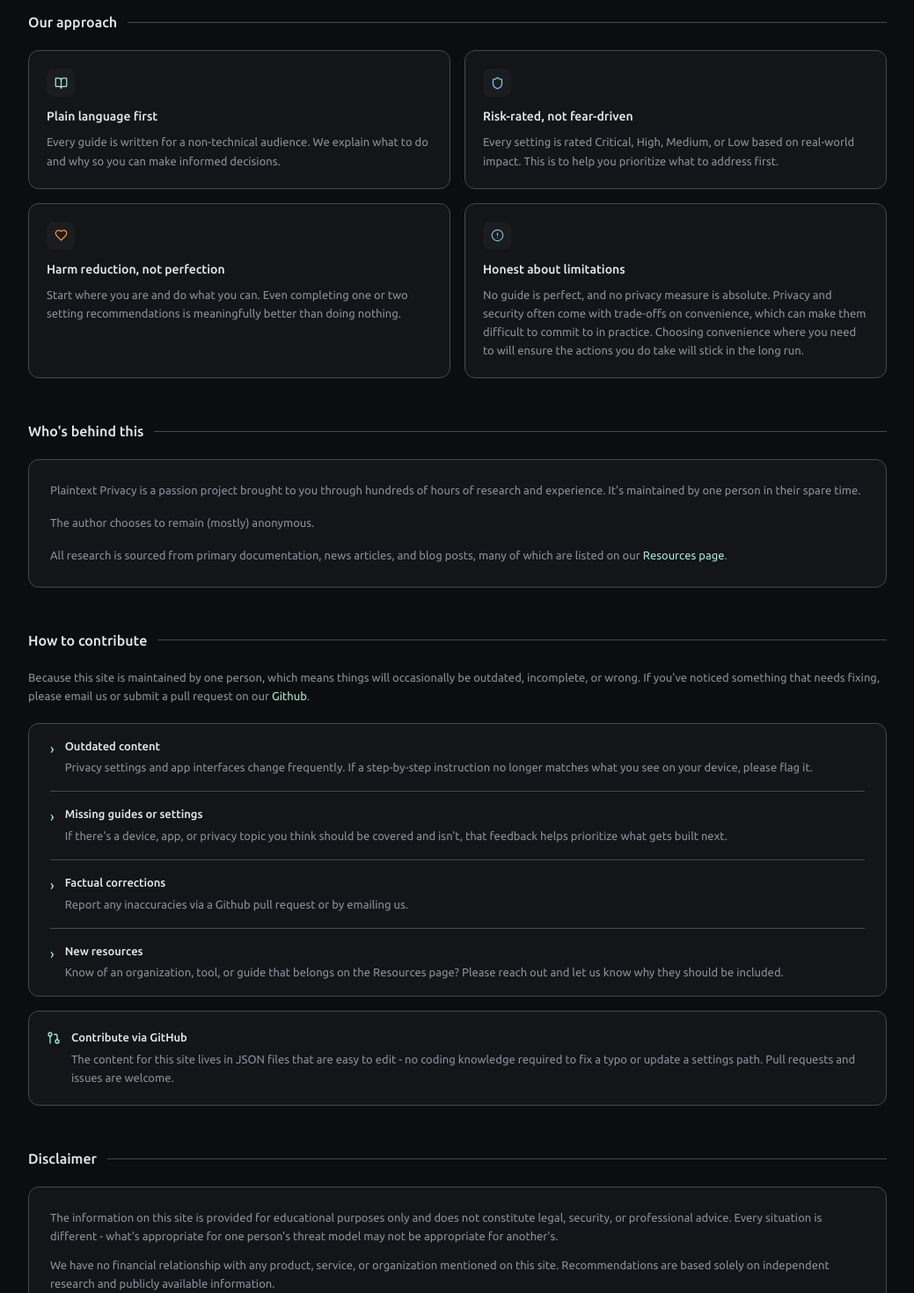
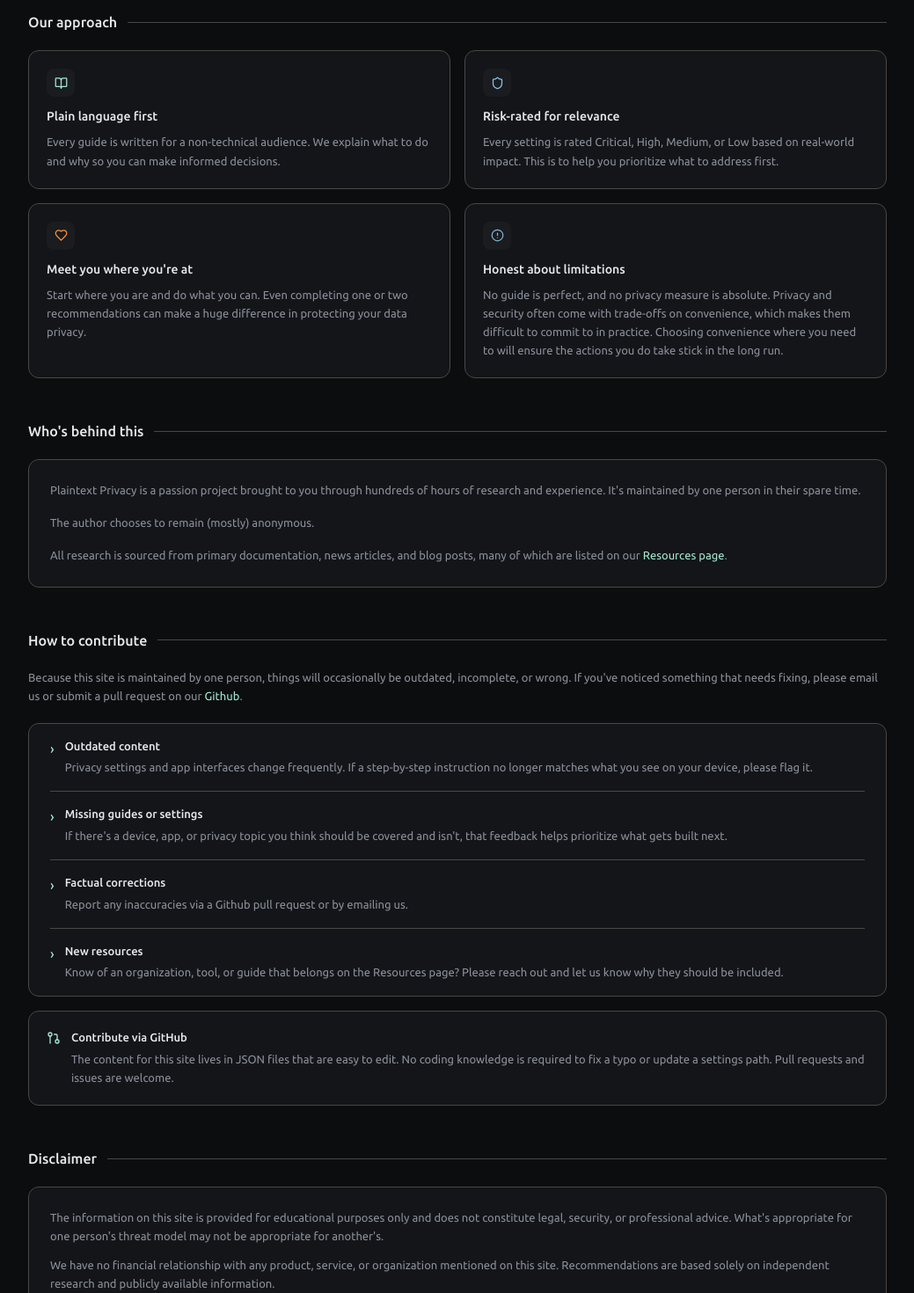
Before and after one commit to plaintextprivacy/plaintextprivacy, a React (Vite) app: page /about in a window 1280 px wide. Shown: the part 580-2050 px from the top of the page at 88% size, without its empty margins (120-1159 px from the left). Built offline with nearby package versions, Linux system fonts and the light colour scheme.

Commit message:
initial edits

```diff
--- a/src/components/layout/Footer.tsx
+++ b/src/components/layout/Footer.tsx
@@ -94,7 +94,7 @@ export const Footer = () => (
       <div className='border-t border-default pt-6 flex flex-wrap items-start justify-between gap-4'>
         <p className='text-label leading-relaxed text-text-tertiary'>
           We provide information and resources, not legal advice. Be sure to research any privacy or
-          security measures you implement - don&rsquo;t just take an internet stranger&rsquo;s word
+          security measures you implement. Don&rsquo;t just take an internet stranger&rsquo;s word
           for it!
         </p>
         <Link
--- a/src/pages/AboutPage.tsx
+++ b/src/pages/AboutPage.tsx
@@ -84,7 +84,7 @@ export const AboutPage = () => (
           </InfoCard>
           <InfoCard
             icon={Shield}
-            title='Risk-rated, not fear-driven'
+            title='Risk-rated for relevance'
             accentColor='var(--color-teal)'
           >
             Every setting is rated Critical, High, Medium, or Low based on real-world impact. This
@@ -92,11 +92,11 @@ export const AboutPage = () => (
           </InfoCard>
           <InfoCard
             icon={Heart}
-            title='Harm reduction, not perfection'
+            title="Meet you where you're at"
             accentColor='var(--color-risk-high)'
           >
-            Start where you are and do what you can. Even completing one or two setting
-            recommendations is meaningfully better than doing nothing.
+            Start where you are and do what you can. Even completing one or two recommendations can
+            make a huge difference in protecting your data privacy.
           </InfoCard>
           <InfoCard
             icon={AlertCircle}
@@ -104,8 +104,8 @@ export const AboutPage = () => (
             accentColor='var(--color-info)'
           >
             No guide is perfect, and no privacy measure is absolute. Privacy and security often come
-            with trade-offs on convenience, which can make them difficult to commit to in practice.
-            Choosing convenience where you need to will ensure the actions you do take will stick in
+            with trade-offs on convenience, which makes them difficult to commit to in practice.
+            Choosing convenience where you need to will ensure the actions you do take stick in
             the long run.
           </InfoCard>
         </div>
@@ -135,9 +135,9 @@ export const AboutPage = () => (
       <section className='mb-12'>
         <SectionHeader title='How to contribute' />
         <p className='mb-5 text-body leading-relaxed text-text-secondary'>
-          Because this site is maintained by one person, which means things will occasionally be
-          outdated, incomplete, or wrong. If you've noticed something that needs fixing, please
-          email us or submit a pull request on our{' '}
+          Because this site is maintained by one person, things will occasionally be outdated,
+          incomplete, or wrong. If you've noticed something that needs fixing, please email us or
+          submit a pull request on our{' '}
           <a
             href='https://github.com/plaintextprivacy/plaintextprivacy'
             target='_blank'
@@ -173,8 +173,8 @@ export const AboutPage = () => (
           <div>
             <p className='mb-1 text-body font-medium text-text-primary'>Contribute via GitHub</p>
             <p className='text-body leading-relaxed text-text-secondary'>
-              The content for this site lives in JSON files that are easy to edit - no coding
-              knowledge required to fix a typo or update a settings path. Pull requests and issues
+              The content for this site lives in JSON files that are easy to edit. No coding
+              knowledge is required to fix a typo or update a settings path. Pull requests and issues
               are welcome.
             </p>
           </div>
@@ -186,8 +186,8 @@ export const AboutPage = () => (
         <div className='rounded-xl border border-default bg-bg-secondary p-6'>
           <p className='mb-3 text-body leading-relaxed text-text-secondary'>
             The information on this site is provided for educational purposes only and does not
-            constitute legal, security, or professional advice. Every situation is different -
-            what's appropriate for one person's threat model may not be appropriate for another's.
+            constitute legal, security, or professional advice. What's appropriate for one person's
+            threat model may not be appropriate for another's.
           </p>
           <p className='mb-3 text-body leading-relaxed text-text-secondary'>
             We have no financial relationship with any product, service, or organization mentioned
```
